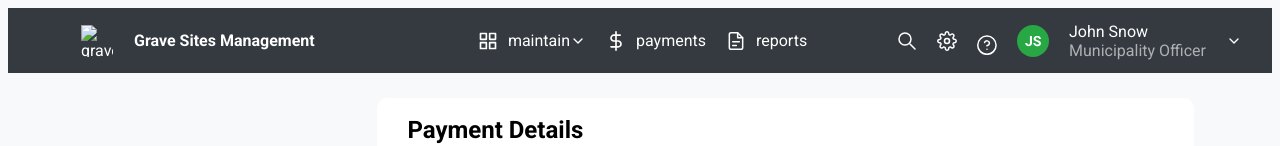
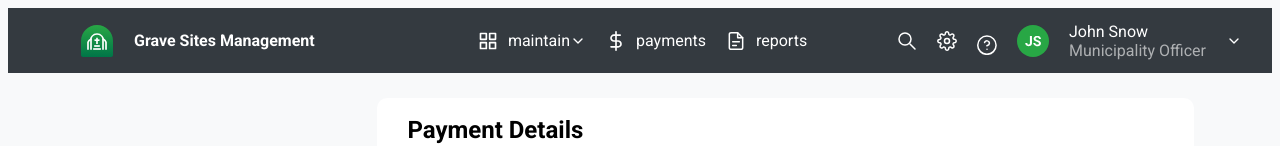
Before and after one commit to ananthikaanu/assignment, a plain HTML site: page index.html in a window 1280 px wide. Shown: the top 146 px of the page. Drawn offline with Linux system fonts and the light colour scheme; files whose address does not match are found by name.

Commit message:
Update index.html

```diff
--- a/index.html
+++ b/index.html
@@ -12,7 +12,7 @@
     <header>
         <div class="header">
           <div class="first">
-            <img src="images/logo.svg" class="logo" alt="grave site logo">
+            <img src="assets/logo.svg" class="logo" alt="grave site logo">
             <h2>Grave Sites Management</h2>
         </div>
         <div class="second">
```
